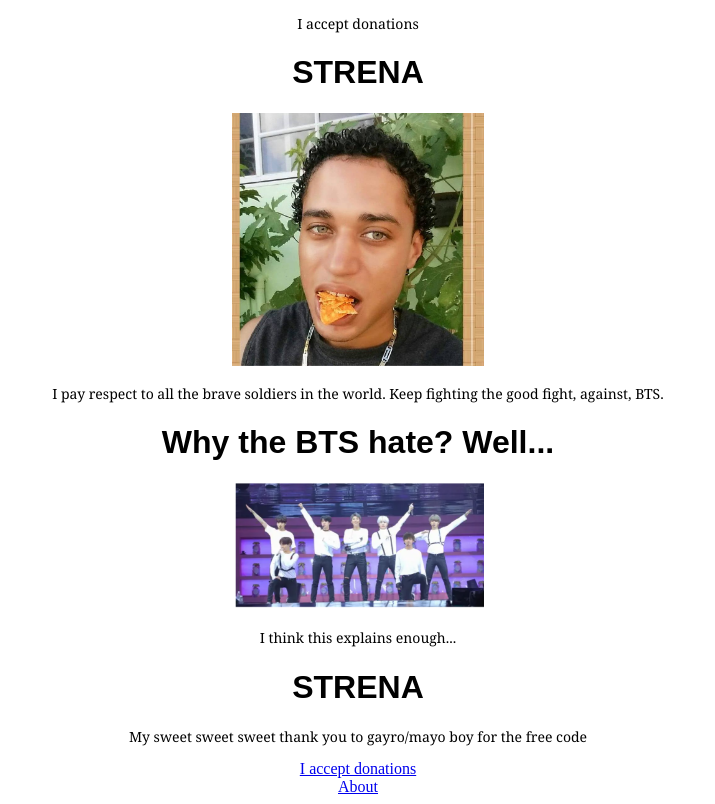
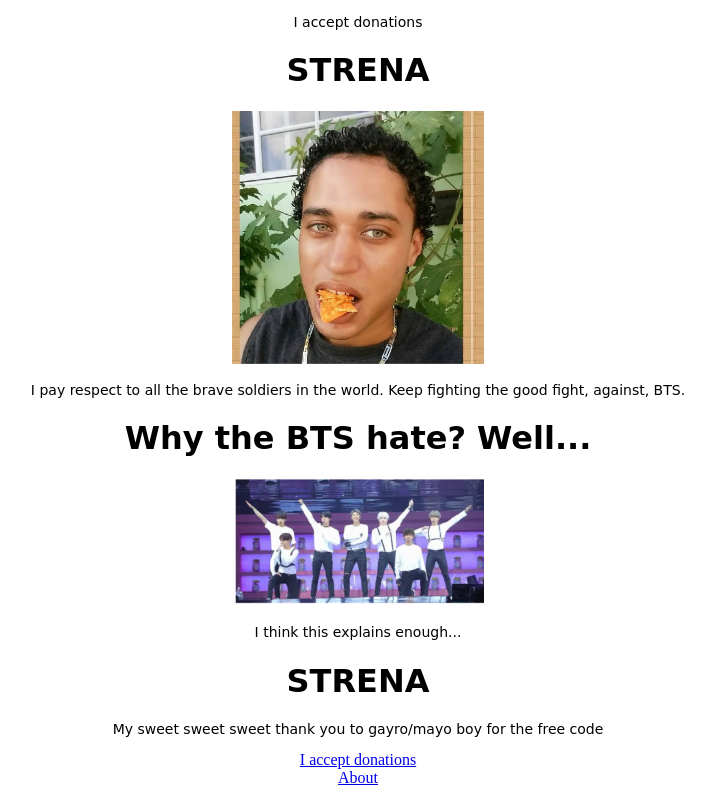
Before and after one commit to strena1/website, a PHP site: page / in a window 1280 px wide. Shown: the whole page, without its empty margins (282-997 px from the left). Run offline with PHP 8.4, Linux system fonts and the light colour scheme.

Commit message:
comic sans

```diff
--- a/css/style.css
+++ b/css/style.css
@@ -29,6 +29,7 @@
         font-family: Arial, sans-serif;
         color: #000000;
         background-color: #ffffff;
+        font-family: "Comic Sans MS", "Comic Sans", cursive;
     }
 
     p {
@@ -39,6 +40,7 @@
         font-weight: normal;
         color: #000000;
         background-color: #ffffff;
+        font-family: "Comic Sans MS", "Comic Sans", cursive;
     }
 
 
```
